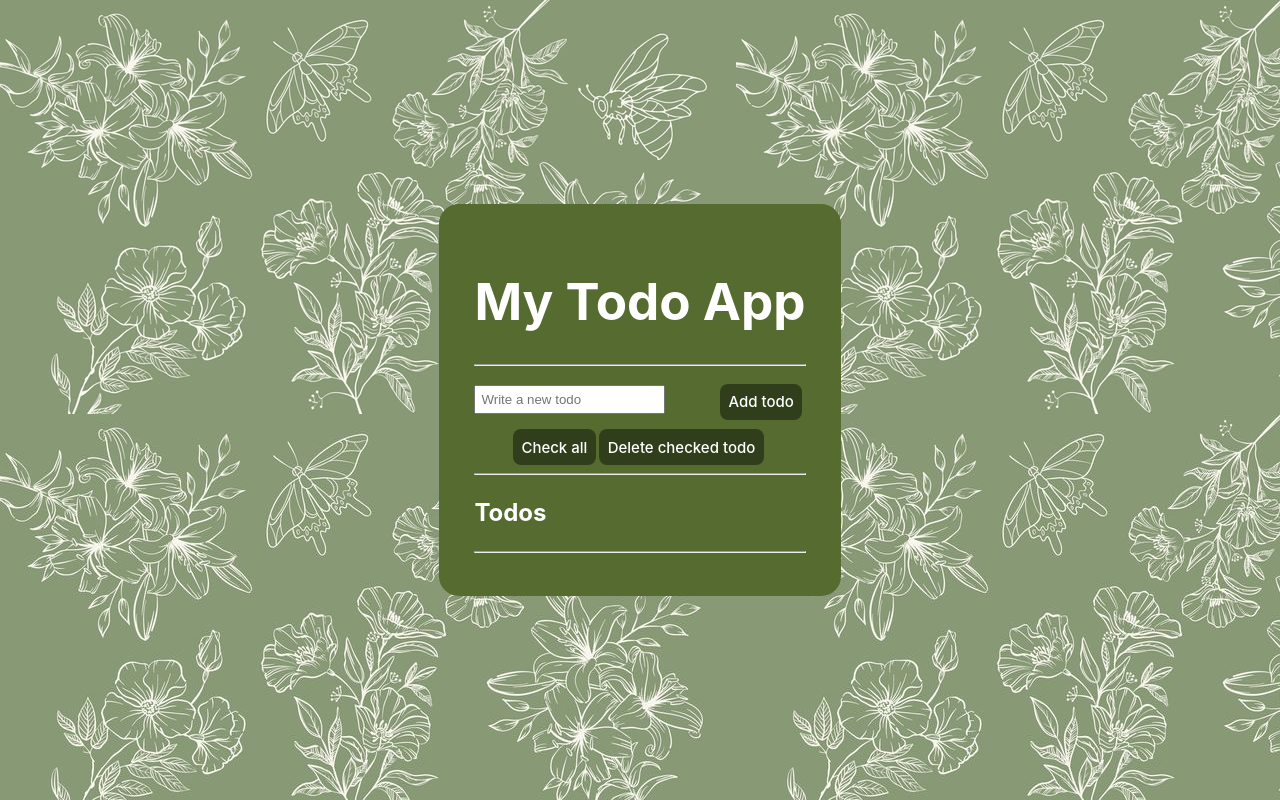
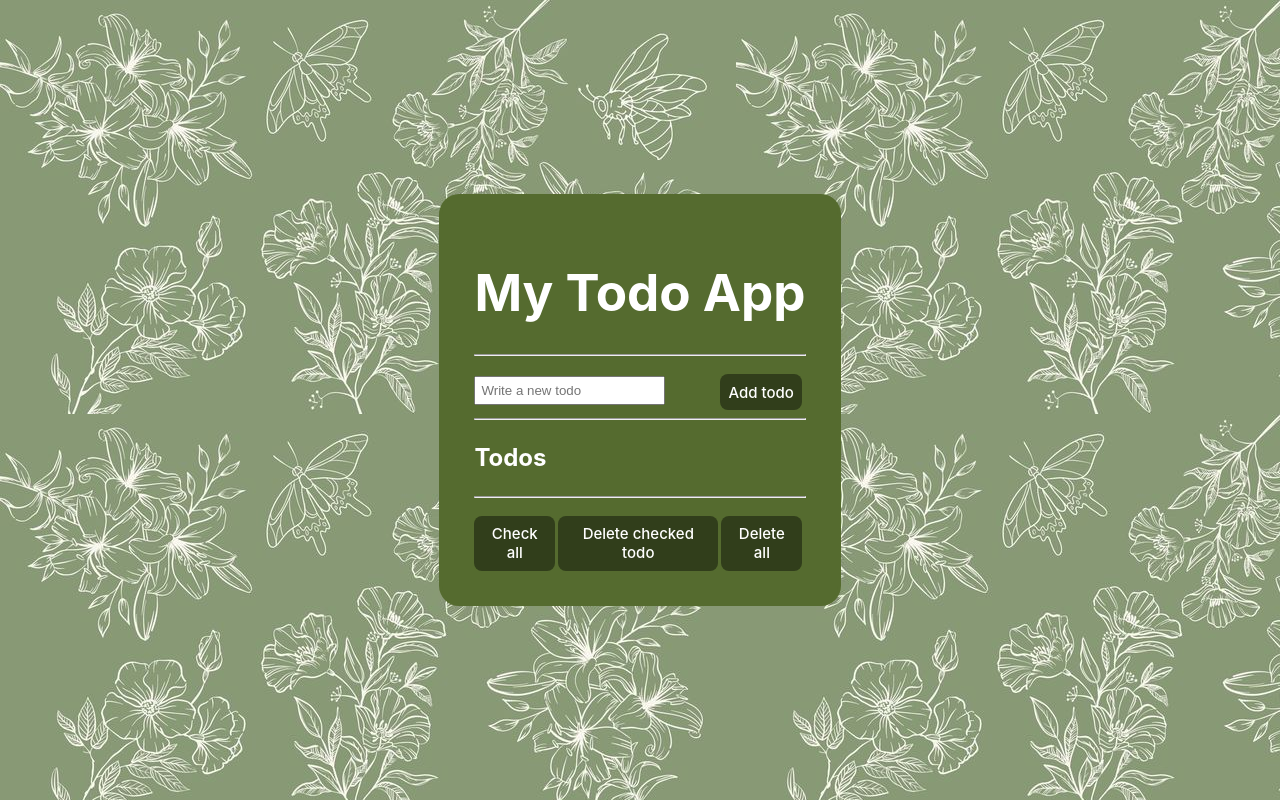
Before and after one commit to marietmr/TodoList-react, a React (Vite) app: page / in a window 1280 px wide. Built offline with nearby package versions, Linux system fonts and the light colour scheme.

Commit message:
Upload ex

```diff
--- a/src/App.jsx
+++ b/src/App.jsx
@@ -40,9 +40,17 @@ export default function App() {
       }
     }, []);
 
+    // useEffect(() => {
+    //   const savedTodos = JSON.parse(window.localStorage.getItem('App'));
+    //   if(savedTodos){
+    //     setTodos(savedTodos);
+    //   }
+    // }, []);
+
     useEffect(() => {
-      localStorage.setItem('App', JSON.stringify(todos));
+      window.localStorage.setItem('App', JSON.stringify(todos));
     }, [todos]);
+
 
     function addTodo(newTask) {
       setTodos([...todos, {id: todos.length, text: newTask, completed: false}])
@@ -60,8 +68,15 @@ export default function App() {
       setTodos(todos.filter((_, i) => i !== index));
     }
 
+    function deleteAll(index){
+      setTodos(todos.filter((i) => i === index));
+      // setTodos([]);
+      // setIsCheckAll(false);
+    }
+
     function handleCheckedTask() {
       setTodos(todos.filter((todo) => !todo.completed));
+      setIsCheckAll(false);
     }
 
     function toggleAllTodos() {
@@ -70,70 +85,31 @@ export default function App() {
       setIsCheckAll(!isCheckAll);
     }
 
-    const keyDown = (event) => {
-      if (event.key === 'Enter'){
-        addTodo(event.target.value);
-      }
-    }
-
-    // const addTodo = (task) => {
-    // //trim supp les espaces blanc
-    //   if (task.trim() !== "") {
-    //     // setTodos([...todos, {text: newTodo, completed: false}]);
-    //     setTodos([...todos, {id: todos.length, text: task, completed: false}]);
-    //     setNewTodo('');
+    // const keyDown = (event) => {
+    //   if (event.key === 'Enter'){
+    //     addTodo(event.target.value);
     //   }
-    // };
-
-    // const toggleTodo = (index) => {
-    //   //todos.map() parcours toutes les tâches
-    //   const updatedTodos = todos.map((todo, i) =>
-    //   // i === index ? vérifie si l'index correspond
-    //   i === index ? {...todo, completed: !todo.completed} : todo);
-    //   setTodos(updatedTodos);
     // }
-
-    // const deleteTodo = (index) => {
-    //   const updatedTodos = [...todos];
-    //   updatedTodos.splice(index, 1);
-    //   setTodos(updatedTodos);
-    // }
-  // const deleteTodo = (index) => {
-  //   const newTodos = todos.filter((_, i) => i !== index);
-  //   setTodos(newTodos);
-  // }
-
-  // const handleCheckedTask = () => {
-  //   const updatedTodos = todos.filter(todo => !todo.completed);
-  //   setTodos(updatedTodos)
-  //   ///todos((preTask) => preTask.filter((todos) => todos.done === false));
-  // }
-
-  // const toggleAllTodos = () => {
-  //   const newTodos = todos.map(todo => ({...todo, completed: !isCheckAll}));
-  //   setTodos(newTodos);
-  //   setIsCheckAll(!isCheckAll);
-  // };
-
 
   return(
       <div className="app-container">
         <h1>My Todo App</h1>
         <hr/>
         <Form onAddTodo={addTodo}></Form>
-        <div class="container-button">
-          <button onClick={toggleAllTodos}>
+
+        <hr/>
+        <h2>Todos</h2>
+        <TodoList todos={todos} toggleTodo={toggleTodo} deleteTodo={deleteTodo} deleteAll={deleteAll}></TodoList>
+        <hr/>
+
+          <div className="container-button">
+            <button onClick={toggleAllTodos}>
             {isCheckAll ? "Uncheck all": "Check all"}
           </button>
-
-          <button onClick={() => handleCheckedTask()}>Delete checked todo</button>
-        </div>
-        <hr/>
-        <h2>Todos</h2>
-        <TodoList todos={todos} toggleTodo={toggleTodo} deleteTodo={deleteTodo}></TodoList>
-        <hr/>
-
+            <button onClick={() => handleCheckedTask()}>Delete checked todo</button>
+            <button onClick={() => deleteAll()}>Delete all</button>
+          </div>
       </div>
     );
 }
-//export default App;
+//echo "* text=auto eol=lf" >> .gitattributes
```
Also changed, not shown: src/components/Form.jsx (added, +28 -0 lines).
